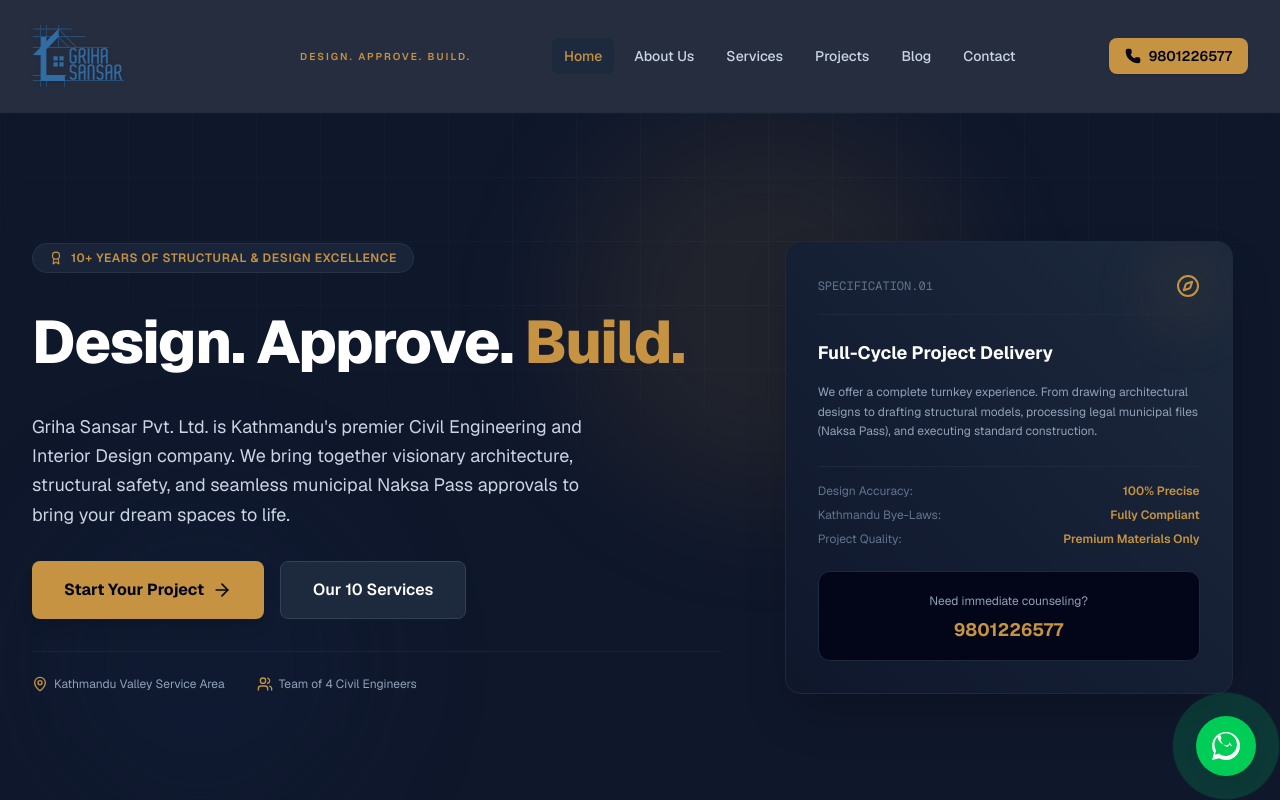
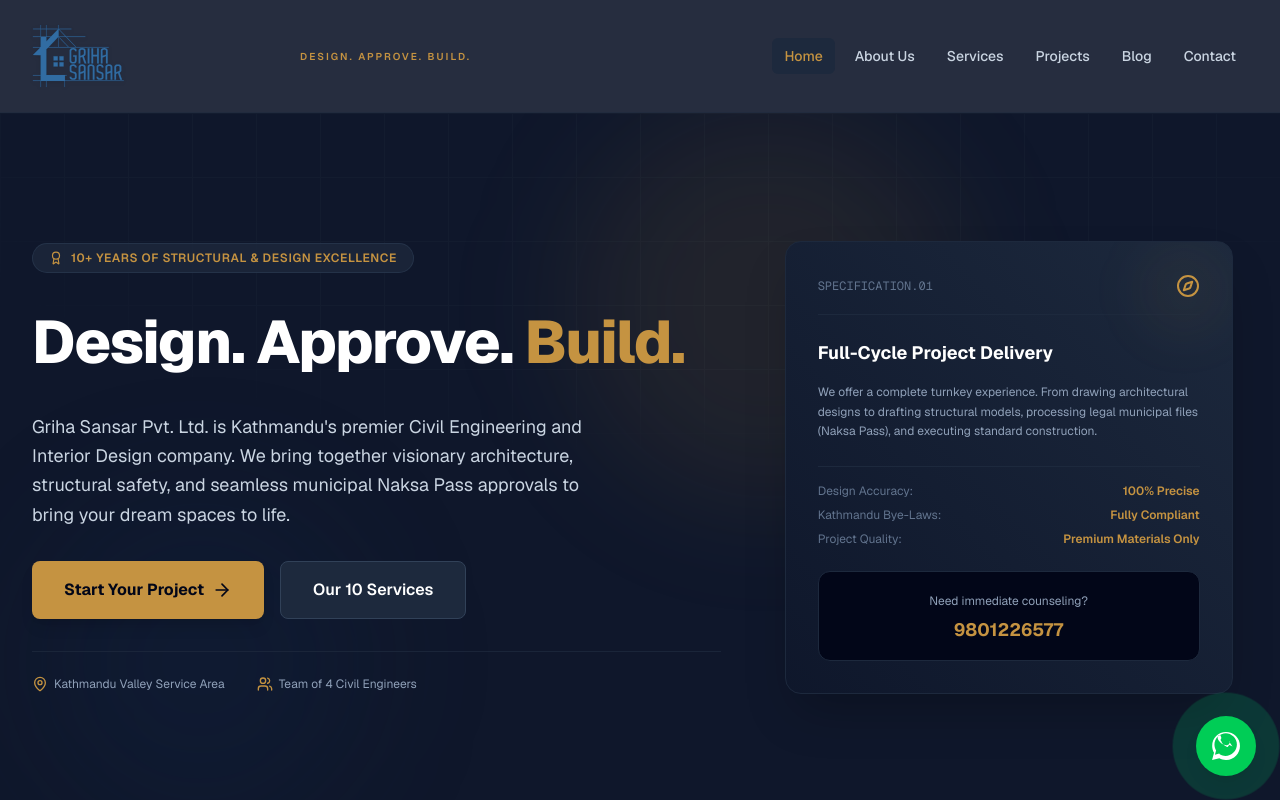
Before and after one commit to maharjananesh0-ai/Personal-website, a Next.js app: page / in a window 1280 px wide. Shown: the top 800 px of the page. Built offline with nearby package versions, Linux system fonts and the light colour scheme.

Commit message:
style: remove phone display from header

```diff
--- a/src/components/Header.tsx
+++ b/src/components/Header.tsx
@@ -86,16 +86,7 @@ export default function Header() {
             })}
           </nav>
 
-          {/* Call CTA Button */}
-          <div className="hidden md:flex items-center gap-3">
-            <a
-              href="tel:9801226577"
-              className="flex items-center gap-2 bg-accent hover:bg-accent-hover text-slate-950 font-semibold px-4 py-2 rounded-lg text-sm transition-all duration-200 shadow-sm"
-            >
-              <Phone className="w-4 h-4 fill-slate-950" />
-              <span>9801226577</span>
-            </a>
-          </div>
+
 
           {/* Mobile Menu Button */}
           <div className="flex md:hidden">
@@ -138,15 +129,7 @@ export default function Header() {
               </Link>
             );
           })}
-          <div className="pt-4 pb-2 border-t border-slate-800 px-3">
-            <a
-              href="tel:9801226577"
-              className="flex items-center justify-center gap-2 bg-accent hover:bg-accent-hover text-slate-950 font-bold py-3 px-4 rounded-lg text-base transition-colors"
-            >
-              <Phone className="w-5 h-5 fill-slate-950" />
-              <span>Call 9801226577</span>
-            </a>
-          </div>
+
         </div>
       </div>
     </header>
```
